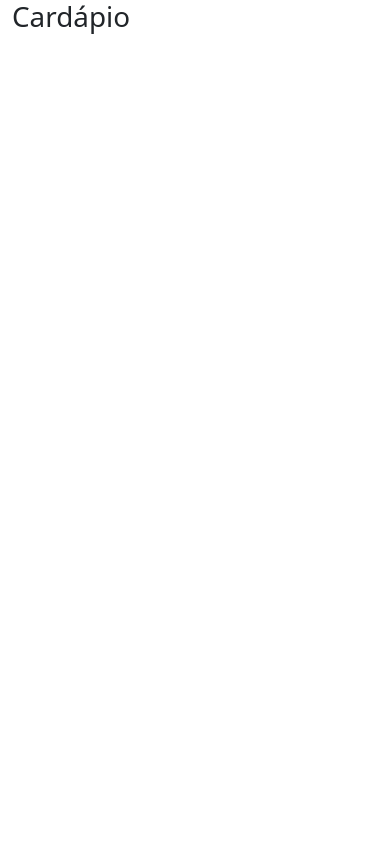
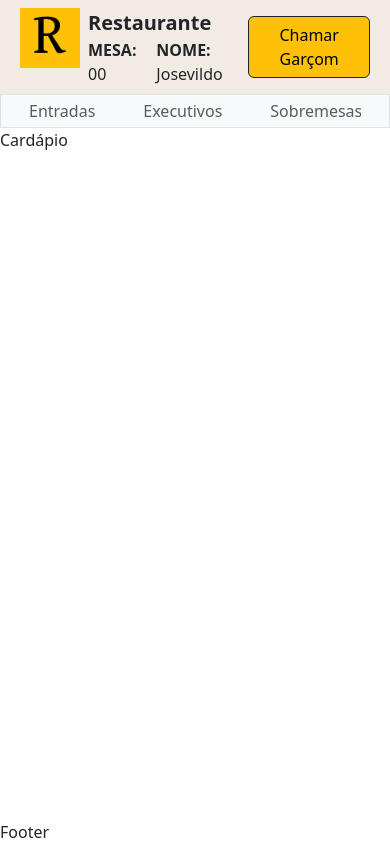
Before and after one commit to projeto-a3-usjt/dev-a3, a React (Create React App) app in the folder frontend/cliente/: page / in a window 390 px wide. Built offline with nearby package versions, Linux system fonts and the light colour scheme.

Commit message:
front/cliente: header responsivo do cardapio criado

```diff
--- a/frontend/cliente/package.json
+++ b/frontend/cliente/package.json
@@ -13,6 +13,7 @@
     "react-router-dom": "^6.23.1",
     "react-scripts": "5.0.1",
     "socket.io-client": "^4.7.5",
+    "styled-components": "^6.1.11",
     "web-vitals": "^2.1.4"
   },
   "scripts": {
--- a/frontend/cliente/src/Cardapio/Cardapio.tsx
+++ b/frontend/cliente/src/Cardapio/Cardapio.tsx
@@ -1,10 +1,16 @@
 import React, { ReactElement } from "react";
+import Header from "./components/Header/Header.tsx";
+import Footer from "./components/Footer/Footer.tsx";
 
 function Cardapio(): ReactElement {
   return (
-    <div className="container">
-      <h1>Cardápio</h1>
-    </div>
+    <>
+      <Header />
+
+      <div>Cardápio</div>
+
+      <Footer />
+    </>
   );
 }
 
--- /dev/null
+++ b/frontend/cliente/src/Cardapio/components/Footer/Footer.tsx
@@ -0,0 +1,14 @@
+import React, { ReactElement } from "react";
+
+function Footer(): ReactElement {
+  return (
+    <div className="position-absolute bottom-0">
+      Footer
+      <div></div>
+      <div></div>
+      <div></div>
+    </div>
+  );
+}
+
+export default Footer;
--- /dev/null
+++ b/frontend/cliente/src/Cardapio/components/Header/Header.tsx
@@ -0,0 +1,76 @@
+import React, { ReactElement } from "react";
+import styled from "styled-components";
+
+import RImage from "../../../media/img/R.png";
+
+function Header(): ReactElement {
+  const NavBar = styled.nav``;
+
+  return (
+    <>
+      <div
+        className="container d-flex flex-column"
+        style={{ backgroundColor: "#F2EBE4" }}
+      >
+        <div className="d-flex justify-content-between m-2">
+          <div className="d-flex gap-2">
+            <div>
+              <img src={RImage} width="60px" className="bg-warning" />
+            </div>
+            <div>
+              <div>
+                <span className="fs-5 fw-bold">Restaurante</span>
+              </div>
+              <div className="d-flex gap-3">
+                <span>
+                  <strong>MESA:</strong> 00
+                </span>
+                <span>
+                  <strong>NOME:</strong> Josevildo
+                </span>
+              </div>
+            </div>
+          </div>
+          <div className="d-flex align-items-center">
+            <button className="btn btn-warning border border-dark">
+              Chamar Garçom
+            </button>
+          </div>
+        </div>
+      </div>
+      <NavBar className="container d-flex align-items-center bg-light border border-top-2">
+        <div
+          className="d-flex align-items-center gap-5 my-1 mx-3"
+          style={{
+            listStyleType: "none",
+            overflowX: "auto",
+            whiteSpace: "nowrap",
+            scrollbarWidth: "thin",
+            scrollbarColor: "#cccccc #f0f0f0",
+          }}
+        >
+          <a href="" className="link-underline-light text-muted">
+            Entradas
+          </a>
+          <a href="" className="link-underline-light text-muted">
+            Executivos
+          </a>
+          <a href="" className="link-underline-light text-muted">
+            Sobremesas
+          </a>
+          <a href="" className="link-underline-light text-muted">
+            Bebidas
+          </a>
+          <a href="" className="link-underline-light text-muted">
+            Coqueteis
+          </a>
+          <a href="" className="link-underline-light text-muted">
+            Especial do dia
+          </a>
+        </div>
+      </NavBar>
+    </>
+  );
+}
+
+export default Header;
```
Also changed, not shown: frontend/cliente/src/media/img/R.png (added), 1 other file (tests, documents, lock files or other folders).
